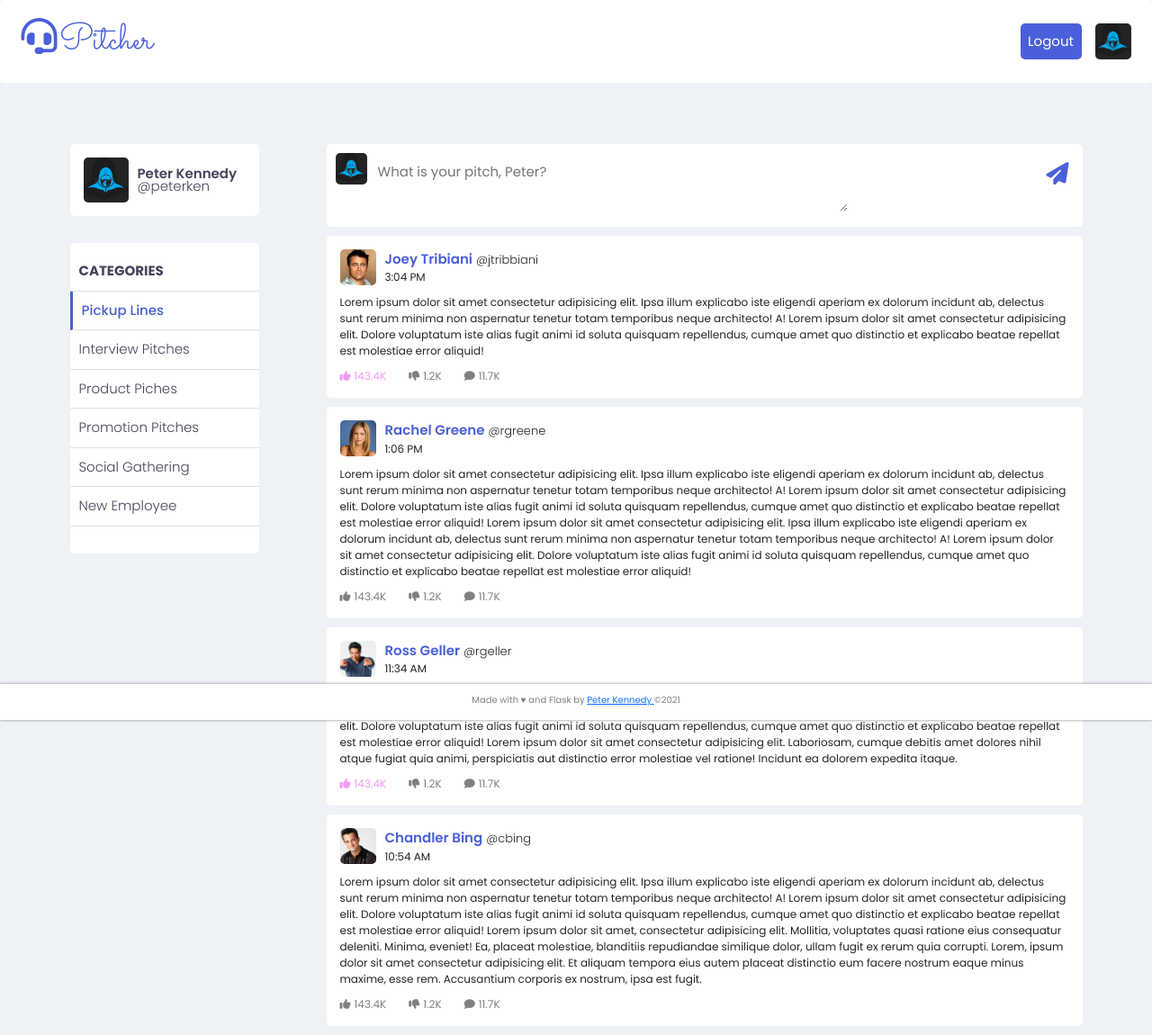
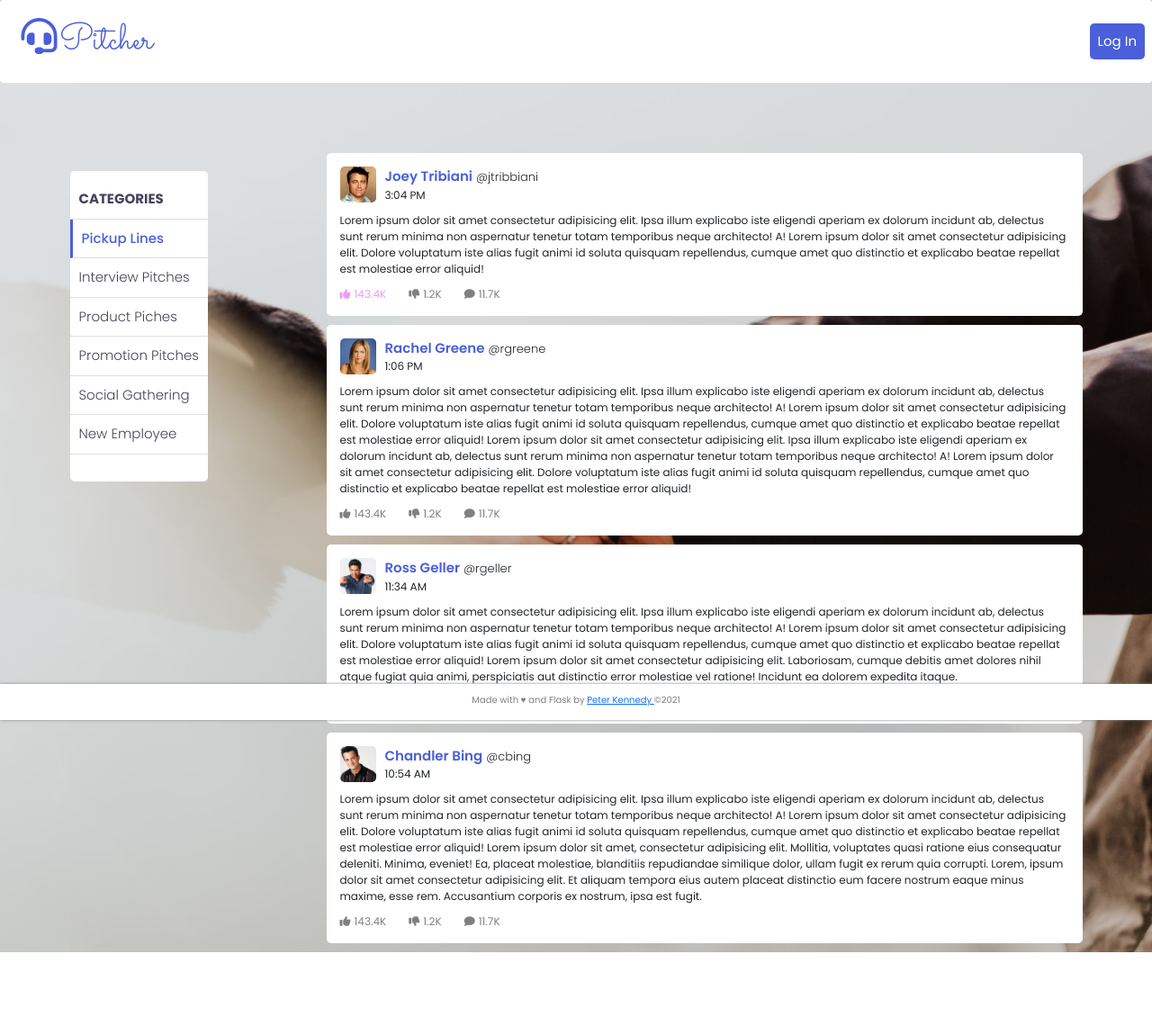
Before and after one commit to peterken674/pitcher, a Flask app: page / in a window 1280 px wide. Shown: the whole page at 90% size. After the commit the page ends 1058 px from the top, so only its background shows below. Run offline with Flask 2, Linux system fonts and the light colour scheme; some libraries are stand-ins or nearby versions.

Commit message:
Hide some divs when logged out.

```diff
--- a/app/static/css/style.css
+++ b/app/static/css/style.css
@@ -3,6 +3,9 @@
 body {
   font-family: "Poppins", sans-serif;
   background-color: #EEF1F6;
+  background-image: url("../img/bg.jpg");
+  background-size: cover;
+  background-position: center;
 }
 
 .navbar {
--- a/app/static/css/style.scss
+++ b/app/static/css/style.scss
@@ -12,6 +12,9 @@ $transition: all cubic-bezier(0.075, 0.82, 0.165, 1) 500ms;
 body {
     font-family: $theme-font;
     background-color: $bg-color;
+    background-image: url('../img/bg.jpg');
+    background-size: cover;
+    background-position: center;
 }
 
 .navbar {
--- a/app/templates/home.html
+++ b/app/templates/home.html
@@ -2,22 +2,20 @@
 
 {% block pitches %}
 {{ super() }}
+
+{% if current_user.is_authenticated %}
 <div class="new-pitch p-3">
     <div class="current-user-pic">
         <img src="{{url_for('static', filename='img/peterken.jpg')}}" />
     </div>
     <div class="new-input mx-3">
-						<textarea
-							type="text"
-							class="py-3"
-							placeholder="What is your pitch, Peter?"
-						></textarea>
+        <textarea type="text" class="py-3" placeholder="What is your pitch, Peter?"></textarea>
     </div>
     <div class="send p-2">
         <i class="fas fa-paper-plane"></i>
     </div>
 </div>
-
+{% endif %}
 
 <div class="pitch p-4 my-3">
     <div class="pitch-header">
@@ -139,7 +137,9 @@
             neque architecto! A! Lorem ipsum dolor sit amet consectetur
             adipisicing elit. Dolore voluptatum iste alias fugit animi id
             soluta quisquam repellendus, cumque amet quo distinctio et
-							explicabo beatae repellat est molestiae error aliquid! Lorem ipsum dolor sit amet consectetur adipisicing elit. Laboriosam, cumque debitis amet dolores nihil atque fugiat quia animi, perspiciatis aut distinctio error molestiae vel ratione! Incidunt ea dolorem expedita itaque.
+            explicabo beatae repellat est molestiae error aliquid! Lorem ipsum dolor sit amet consectetur adipisicing
+            elit. Laboriosam, cumque debitis amet dolores nihil atque fugiat quia animi, perspiciatis aut distinctio
+            error molestiae vel ratione! Incidunt ea dolorem expedita itaque.
         </p>
     </div>
     <div class="pitch-footer">
@@ -185,7 +185,11 @@
             neque architecto! A! Lorem ipsum dolor sit amet consectetur
             adipisicing elit. Dolore voluptatum iste alias fugit animi id
             soluta quisquam repellendus, cumque amet quo distinctio et
-							explicabo beatae repellat est molestiae error aliquid! Lorem ipsum dolor sit amet, consectetur adipisicing elit. Mollitia, voluptates quasi ratione eius consequatur deleniti. Minima, eveniet! Ea, placeat molestiae, blanditiis repudiandae similique dolor, ullam fugit ex rerum quia corrupti. Lorem, ipsum dolor sit amet consectetur adipisicing elit. Et aliquam tempora eius autem placeat distinctio eum facere nostrum eaque minus maxime, esse rem. Accusantium corporis ex nostrum, ipsa est fugit.
+            explicabo beatae repellat est molestiae error aliquid! Lorem ipsum dolor sit amet, consectetur adipisicing
+            elit. Mollitia, voluptates quasi ratione eius consequatur deleniti. Minima, eveniet! Ea, placeat molestiae,
+            blanditiis repudiandae similique dolor, ullam fugit ex rerum quia corrupti. Lorem, ipsum dolor sit amet
+            consectetur adipisicing elit. Et aliquam tempora eius autem placeat distinctio eum facere nostrum eaque
+            minus maxime, esse rem. Accusantium corporis ex nostrum, ipsa est fugit.
         </p>
     </div>
     <div class="pitch-footer">
--- a/app/templates/index.html
+++ b/app/templates/index.html
@@ -4,6 +4,7 @@
         <div class="row">
             <div class="col-lg-3 hidden-sm">
                 <div class="sidebar">
+                    {% if current_user.is_authenticated %}
                     <div class="profile-div p-4">
                         <div class="profile-pic">
                             <img src="{{url_for('static', filename='img/peterken.jpg')}}" />
@@ -13,6 +14,7 @@
                             <p class="username my-1">@peterken</p>
                         </div>
                     </div>
+                    {% endif %}
                     <div class="categories my-5 py-3 pb-5">
                         <div class="categories-title p-3 text-uppercase">Categories</div>
                         <div class="category p-3 active-category">Pickup Lines</div>
--- a/app/templates/navbar.html
+++ b/app/templates/navbar.html
@@ -5,12 +5,22 @@
 			<div class="name mx-1">Pitcher</div>
 		</div>
 		<div class="logout-div">
-			<div class="logout-btn">
-				<button class="btn logout">Logout</button>
+			{% if current_user.is_authenticated %}
+                <div class="logout-btn">
+				<form action="{{url_for('auth.logout')}}">
+                    <button type="submit" class="btn logout">Log Out</button>
+                </form>
 			</div>
             <div class="profile mx-4">
                 <img src="{{url_for('static', filename='img/peterken.jpg')}}">
             </div>
+            {% else %}
+            <div class="logout-btn">
+				<form action="{{url_for('auth.login')}}">
+                    <button type="submit" class="btn logout">Log In</button>
+                </form>
+			</div>
+            {% endif %}
 		</div>
 	</div>
 </div>
```
Also changed, not shown: app/static/img/bg.jpg (added), 1 other file. Lines whose indentation alone changed are shown as unchanged.
